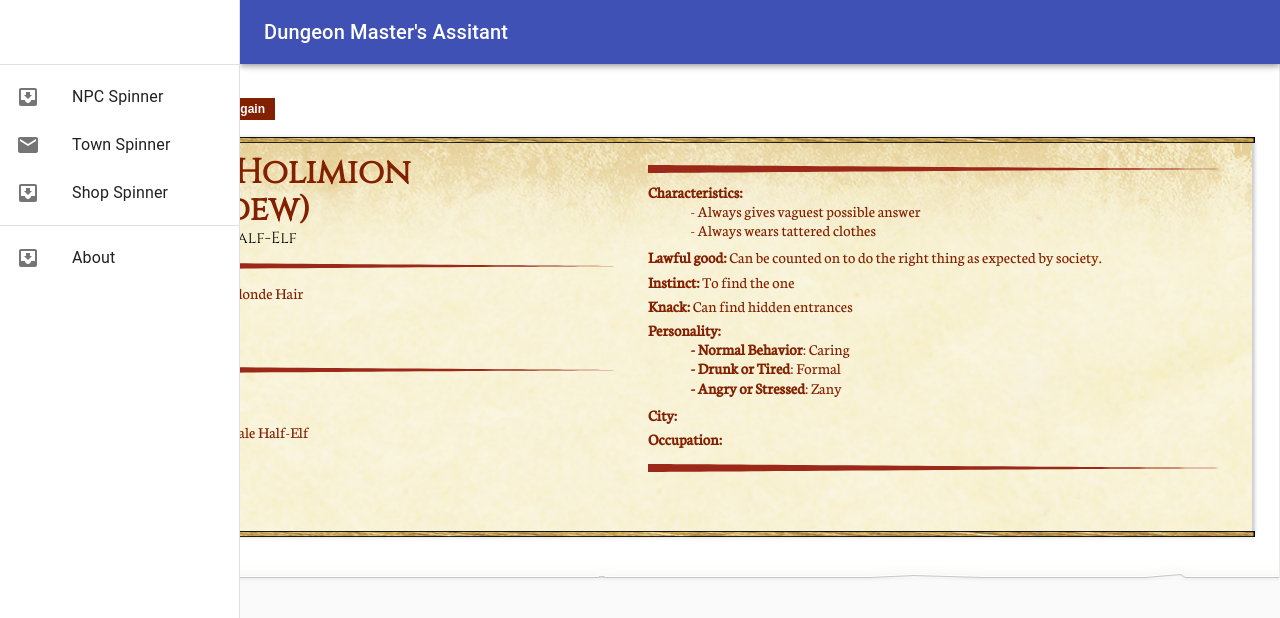
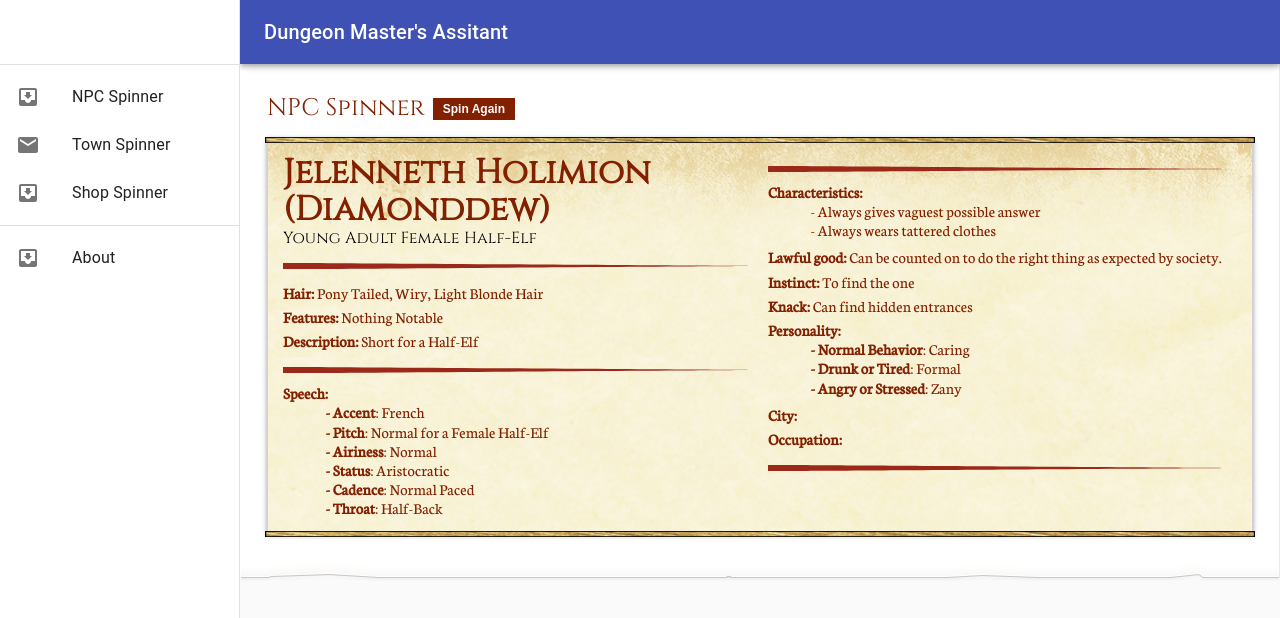
Before and after one commit to davehamptonusa/npc-spinner, a React (Create React App) app: page / in a window 1280 px wide. Shown: the top 618 px of the page. Built offline with nearby package versions, Linux system fonts and the light colour scheme.

Commit message:
css fixes

```diff
--- a/src/App/App.js
+++ b/src/App/App.js
@@ -61,8 +61,11 @@ const useStyles = makeStyles(theme => ({
         display:'none'
       }
     },
+    '@media (min-width:600px)': {
+      'padding-left': '266px'
+    },
     '@media (min-width:1024px)': {
-      padding: '30px 26px 0',
+      padding: '30px 26px 0 266px',
       '&:after': {
         width: 'calc(100% + 52px)',
         margin: '0 -26px'
```
